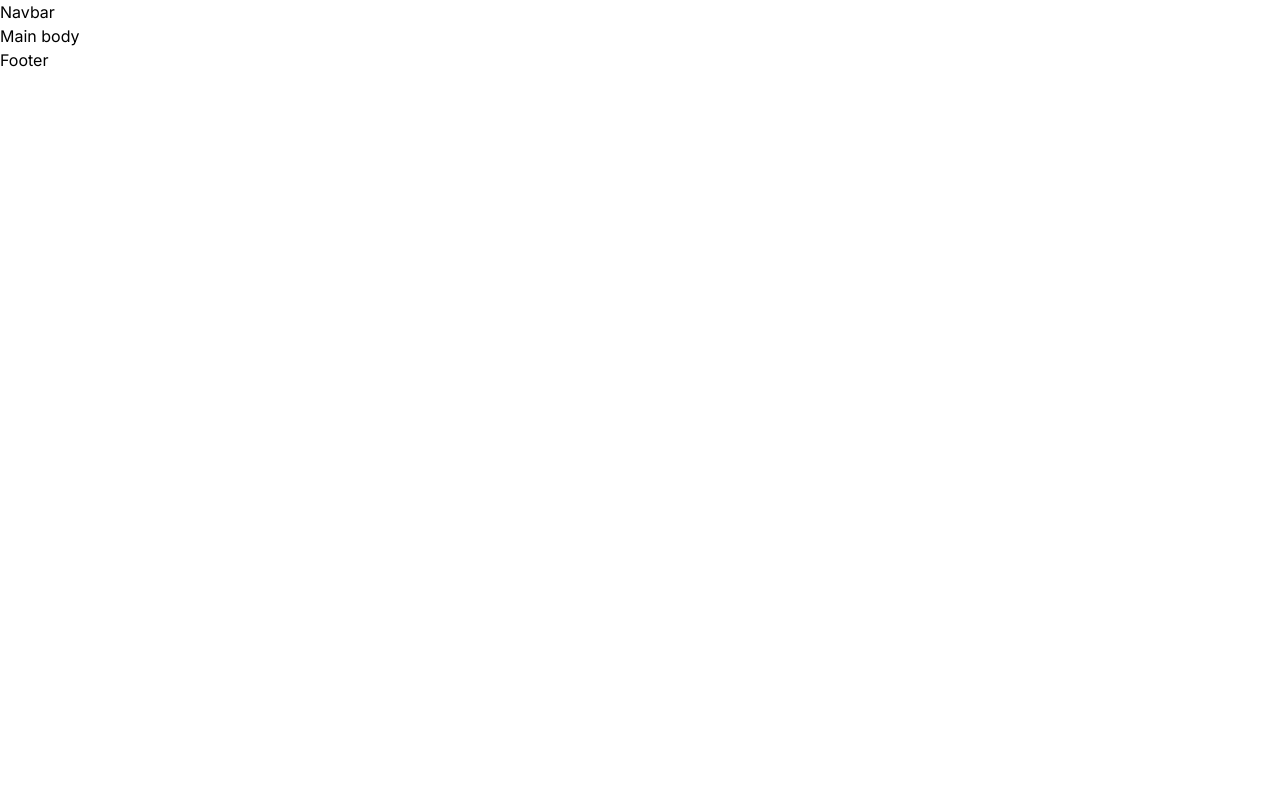
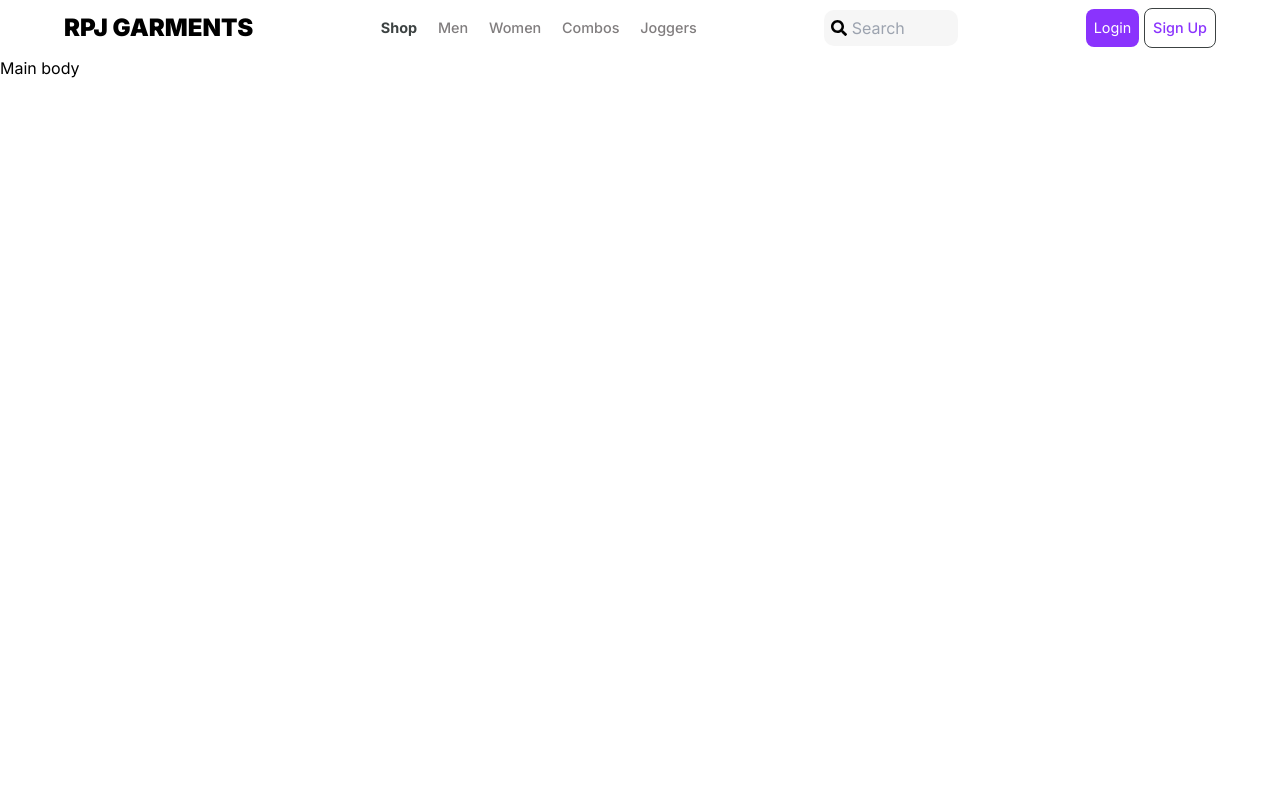
Before and after one commit to RPJ-Overseas-Exim/garment_website, a Next.js app: page / in a window 1280 px wide. Shown: the top 800 px of the page. Built offline with nearby package versions, Linux system fonts and the light colour scheme.

Commit message:
navbar for desktop is done

```diff
--- a/app/globals.css
+++ b/app/globals.css
@@ -7,3 +7,27 @@
   padding: 0;
   box-sizing: border-box;
 }
+
+:root {
+  --text-regular: #807d7e;
+  --text-dark: #3c4242;
+  --text-purple: #8a33fd;
+
+  --bg-light: #f6f6f6;
+
+  --button-light: #fffff;
+  --button-dark: #8a33fd;
+
+  --border-light: #3c4242;
+}
+
+body {
+  overflow-x: hidden;
+}
+
+@layer components {
+  .container {
+    width: 90%;
+    margin: 0 auto;
+  }
+}
--- a/app/page.tsx
+++ b/app/page.tsx
@@ -1,3 +1,3 @@
 export default function Home() {
-  return <main>Main body</main>;
+  return <main className="w-[100vw] h-[120vh]">Main body</main>;
 }
--- a/libs/components/Navbar/Navbar.css
+++ b/libs/components/Navbar/Navbar.css
@@ -0,0 +1,142 @@
+nav {
+  height: 3.5em;
+  display: flex;
+  align-items: center;
+  position: sticky;
+  top: 0;
+  z-index: 999;
+  background-color: #fff;
+
+  & .container {
+    display: flex;
+    justify-content: space-between;
+    align-items: center;
+  }
+}
+
+/* nav logo element */
+.nav__logo-link {
+  font-weight: 900;
+  font-size: 1.5em;
+  letter-spacing: 110%;
+}
+
+/* nav bar options container */
+.nav__items {
+  display: flex;
+  list-style: none;
+  gap: 1.3rem;
+}
+
+.nav__item {
+  color: var(--text-regular);
+  font-weight: 500;
+  font-size: 0.9rem;
+}
+
+.active {
+  color: var(--text-dark);
+  font-weight: 700;
+}
+
+/* nav bar menu button */
+.nav__menu-button {
+  display: none;
+  font-size: 2rem;
+  background-color: var(--bg-light);
+  border-radius: 8px;
+  padding: 0.2rem;
+}
+
+.menu__container {
+  display: flex;
+  flex-direction: column;
+  align-items: center;
+
+  width: 100%;
+  z-index: 1000;
+  position: fixed;
+  top: 0;
+  left: 0;
+}
+
+/* nav bar search input  */
+.nav__search-bar {
+  display: flex;
+  align-items: center;
+  gap: 0.3rem;
+
+  padding: 0.4rem;
+  border: none;
+  border-radius: 10px;
+  background-color: var(--bg-light);
+}
+
+.nav__search-bar__icon {
+  cursor: pointer;
+}
+
+.nav__search-bar input {
+  background-color: transparent;
+  outline: none;
+  max-width: 100px;
+}
+
+/* nav bar buttons */
+.nav__buttons {
+  display: flex;
+  gap: 0.3rem;
+  align-items: center;
+}
+
+.nav__button {
+  background-color: var(--bg-light);
+  padding: 0.2em;
+  border-radius: 5px;
+}
+
+.nav__button-icon {
+  min-width: 20px;
+  min-height: 20px;
+  width: 1.7em;
+  height: 1.7em;
+}
+
+.login-button {
+  background-color: var(--button-dark);
+  padding: 0.5rem;
+  border-radius: 8px;
+  color: white;
+  font-weight: 400;
+  font-size: 0.9rem;
+}
+
+.signup-button {
+  background-color: var(--button-light);
+  border: 1px solid var(--border-light);
+  padding: 0.5rem;
+  border-radius: 8px;
+
+  color: var(--text-purple);
+  font-weight: 500;
+  font-size: 0.9rem;
+}
+
+/* css for mobile view */
+@media screen and (max-width: 769px) {
+  .nav__items {
+    display: none;
+  }
+
+  .nav__menu-button {
+    display: block;
+  }
+
+  .nav__search-bar {
+    display: none;
+  }
+
+  .nav__buttons {
+    display: none;
+  }
+}
--- a/libs/components/Navbar/Navbar.tsx
+++ b/libs/components/Navbar/Navbar.tsx
@@ -1,3 +1,136 @@
+"use client";
+import "./Navbar.css";
+import Link from "next/link";
+import { CiMenuFries } from "react-icons/ci";
+import { FaSearch } from "react-icons/fa";
+import { RxAvatar } from "react-icons/rx";
+import { FiShoppingCart } from "react-icons/fi";
+import { useState } from "react";
+
 export default function Navbar() {
-  return <div>Navbar</div>;
+  const [userLoggedIn, setUserLoggedIn] = useState(false);
+  const [isMenuOpen, setIsMenuOpen] = useState(false);
+
+  function openMenu() {
+    setIsMenuOpen(true);
+  }
+
+  function closeMenu() {
+    setIsMenuOpen(false);
+  }
+
+  return (
+    <nav>
+      <div className="container">
+        {/* Logo element */}
+        <h2 className="nav__logo">
+          <Link href={"/"} className="nav__logo-link">
+            RPJ GARMENTS
+          </Link>
+        </h2>
+
+        {/* Items elements */}
+        <ul className="nav__items">
+          <li className="nav__item active">
+            <Link href={"/"}>Shop</Link>
+          </li>
+          <li className="nav__item">
+            <Link href={"#"}>Men</Link>
+          </li>
+          <li className="nav__item">
+            <Link href={"#"}>Women</Link>
+          </li>
+          <li className="nav__item hidden lg:block">
+            <Link href={"#"}>Combos</Link>
+          </li>
+          <li className="nav__item hidden lg:block">
+            <Link href={"#"}>Joggers</Link>
+          </li>
+        </ul>
+
+        {/* search bar element */}
+        <div className="nav__search-bar">
+          <FaSearch className="nav__search-bar__icon" />
+          <input type="query" placeholder="Search" />
+        </div>
+
+        {/* buttons elements */}
+        <div className="nav__buttons">
+          {userLoggedIn ? (
+            <>
+              <Link href={"#"} className="nav__button">
+                <RxAvatar className="nav__button-icon" />
+              </Link>
+              <Link href={"#"} className="nav__button">
+                <FiShoppingCart className="nav__button-icon" />
+              </Link>
+            </>
+          ) : (
+            <>
+              <Link href={"/login"} className="login-button">
+                <button>Login</button>
+              </Link>
+              <Link href={"/login"} className="signup-button">
+                <button>Sign Up</button>
+              </Link>
+            </>
+          )}
+        </div>
+
+        {/* menu button(Hamburger icon button) */}
+        <CiMenuFries className="nav__menu-button" onClick={openMenu} />
+
+        {isMenuOpen && (
+          <div className="menu__container" onClick={closeMenu}>
+            {/* menu options */}
+            <ul className="nav__items block">
+              <li className="nav__item active">
+                <Link href={"/"}>Shop</Link>
+              </li>
+              <li className="nav__item">
+                <Link href={"#"}>Men</Link>
+              </li>
+              <li className="nav__item">
+                <Link href={"#"}>Women</Link>
+              </li>
+              <li className="nav__item hidden lg:block">
+                <Link href={"#"}>Combos</Link>
+              </li>
+              <li className="nav__item hidden lg:block">
+                <Link href={"#"}>Joggers</Link>
+              </li>
+            </ul>
+
+            {/* search bar element */}
+            <div className="nav__search-bar block">
+              <FaSearch className="nav__search-bar__icon" />
+              <input type="query" placeholder="Search" />
+            </div>
+
+            <div className="nav__buttons block">
+              {userLoggedIn ? (
+                <>
+                  <Link href={"#"} className="nav__button">
+                    <RxAvatar className="nav__button-icon" />
+                  </Link>
+                  <Link href={"#"} className="nav__button">
+                    <FiShoppingCart className="nav__button-icon" />
+                  </Link>
+                </>
+              ) : (
+                <>
+                  <Link href={"/login"} className="login-button">
+                    <button>Login</button>
+                  </Link>
+                  <Link href={"/login"} className="signup-button">
+                    <button>Sign Up</button>
+                  </Link>
+                </>
+              )}
+            </div>
+          </div>
+        )}
+      </div>
+    </nav>
+  );
 }
--- a/package.json
+++ b/package.json
@@ -11,7 +11,8 @@
   "dependencies": {
     "next": "14.2.5",
     "react": "^18",
-    "react-dom": "^18"
+    "react-dom": "^18",
+    "react-icons": "^5.2.1"
   },
   "devDependencies": {
     "@types/node": "^20",
--- a/tailwind.config.ts
+++ b/tailwind.config.ts
@@ -5,6 +5,7 @@ const config: Config = {
     "./pages/**/*.{js,ts,jsx,tsx,mdx}",
     "./components/**/*.{js,ts,jsx,tsx,mdx}",
     "./app/**/*.{js,ts,jsx,tsx,mdx}",
+    "./libs/**/*.{js,ts,jsx,tsx,mdx}",
   ],
   theme: {
     extend: {
```
Also changed, not shown: 1 other file (tests, documents, lock files or other folders).
